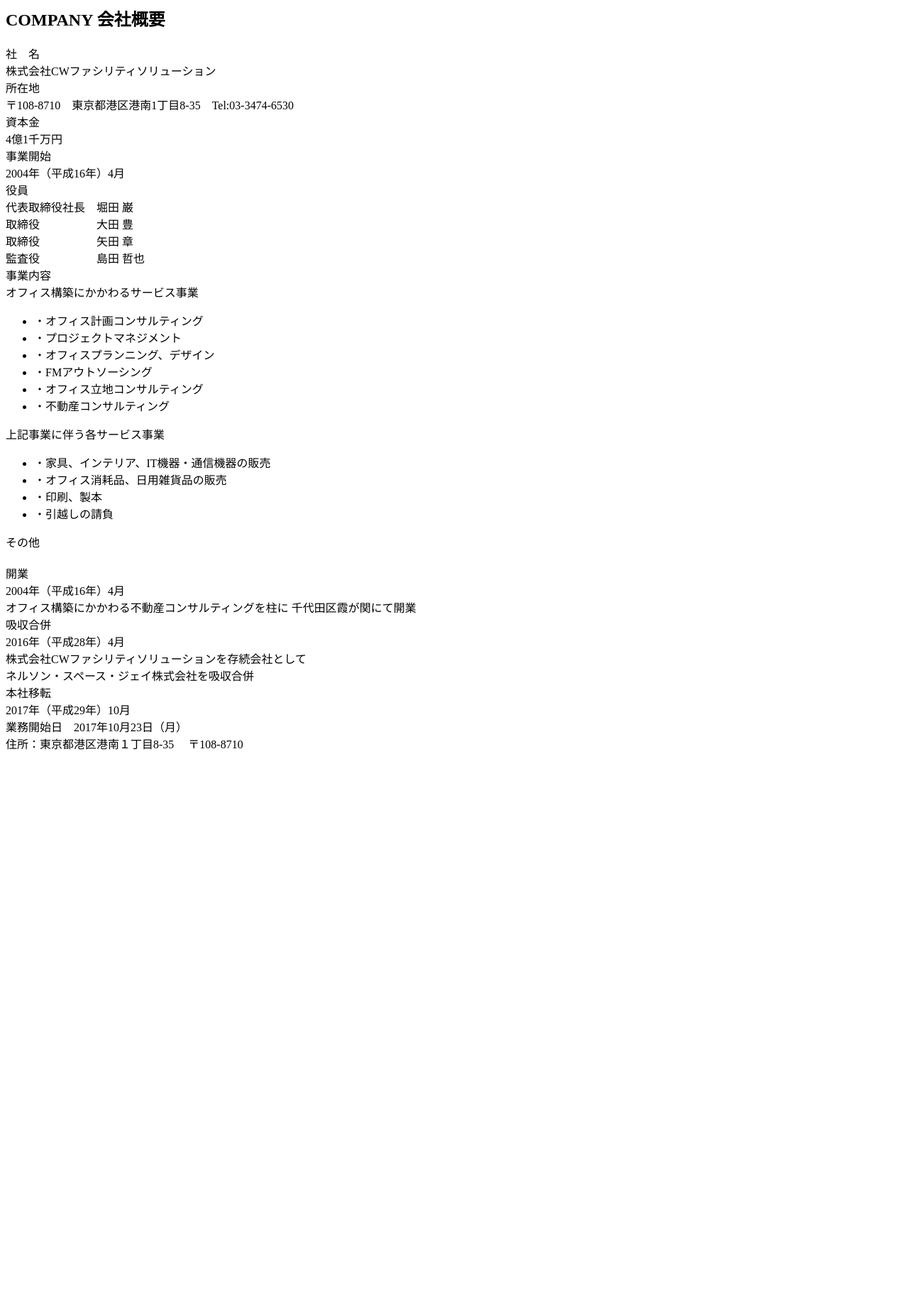
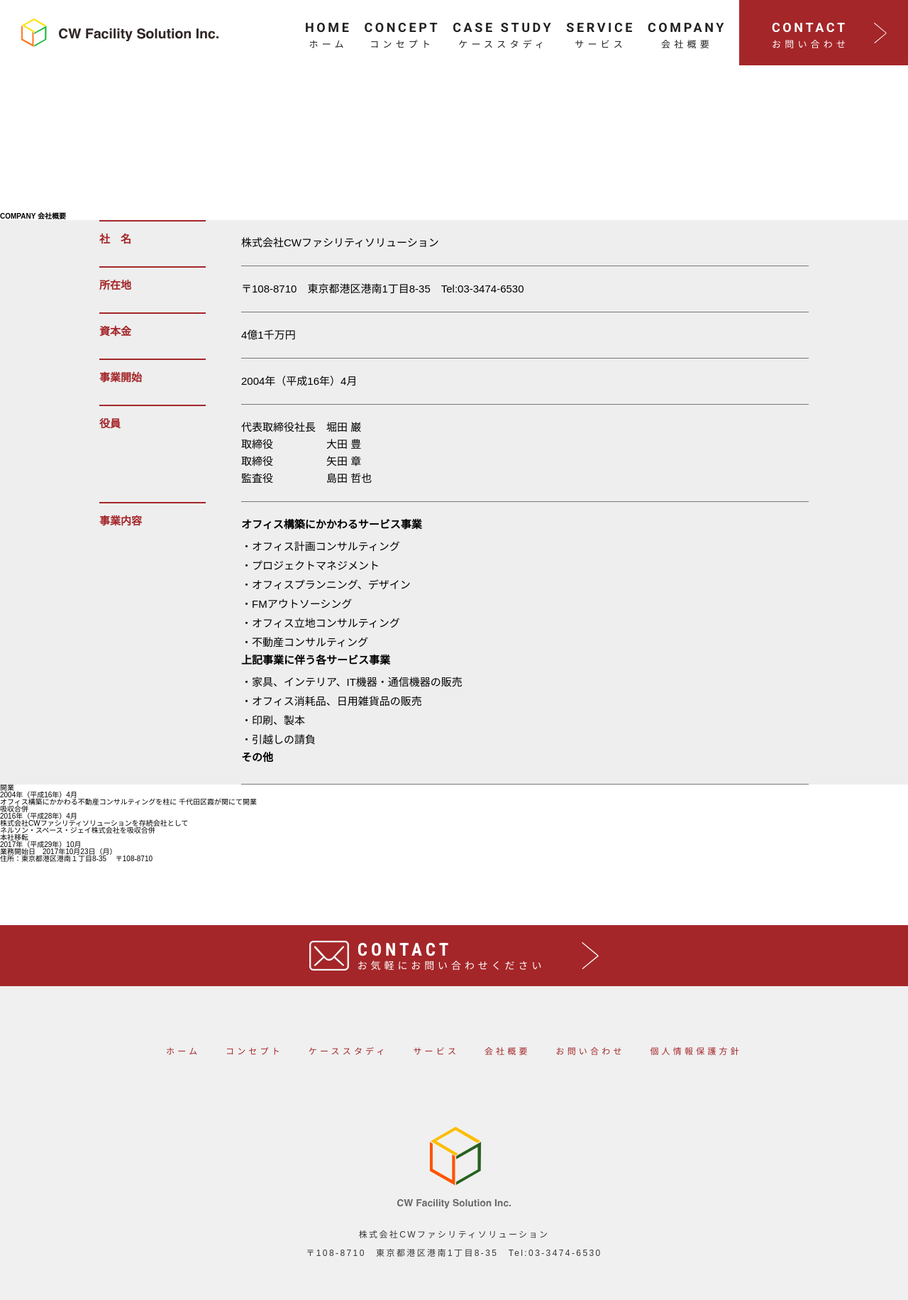
Before and after one commit to torirepe/cwf, a PHP site: page /company/index.php in a window 1280 px wide. Shown: the whole page at 71% size. Before the commit the page ends 1056 px from the top, so only its background shows below. Run offline with PHP 8.4, Linux system fonts and the light colour scheme.

Commit message:
company adddddd

```diff
--- a/company/index.php
+++ b/company/index.php
@@ -1,5 +1,5 @@
-
-<main id="concept">
+<?php require("../inc/_header.php");?>
+<main id="company">
 
   <!-- hero -->
   <div class="visual">
@@ -16,26 +16,23 @@
     <div class="profile">
       <dl class="profile-list">
         <dt class="profile-list__term">社　名</dt>
-        <dt class="profile-list__description">株式会社CWファシリティソリューション</dt>
-
+        <dd class="profile-list__description">株式会社CWファシリティソリューション</dd>
         <dt class="profile-list__term">所在地</dt>
-        <dt class="profile-list__description">〒108-8710　東京都港区港南1丁目8-35　Tel:03-3474-6530</dt>
-
+        <dd class="profile-list__description">〒108-8710　東京都港区港南1丁目8-35　Tel:03-3474-6530</dd>
         <dt class="profile-list__term">資本金</dt>
-        <dt class="profile-list__description">4億1千万円</dt>
-
+        <dd class="profile-list__description">4億1千万円</dd>
         <dt class="profile-list__term">事業開始</dt>
-        <dt class="profile-list__description">2004年（平成16年）4月</dt>
+        <dd class="profile-list__description">2004年（平成16年）4月</dd>
 
         <dt class="profile-list__term">役員</dt>
-        <dt class="profile-list__description">
+        <dd class="profile-list__description">
               代表取締役社長　堀田 巌
           <br>取締役　　　　　大田 豊
           <br>取締役　　　　　矢田 章
           <br>監査役　　　　　島田 哲也
-        </dt>
+        </dd>
         <dt class="profile-list__term">事業内容</dt>
-        <dt class="profile-list__description">
+        <dd class="profile-list__description">
           <div class="heading">オフィス構築にかかわるサービス事業</div>
           <ul class="list">
             <li>・オフィス計画コンサルティング</li>
@@ -53,7 +50,7 @@
             <li>・引越しの請負</li>
           </ul>
           <div class="heading">その他</div>
-        </dt>
+        </dd>
       </dl>
     </div>
   </section>
@@ -81,3 +78,5 @@
       </div>
     </div>
   </section>
+
+  <?php require("../inc/_footer.php");?>
--- a/inc/_header.php
+++ b/inc/_header.php
@@ -18,13 +18,13 @@
         <nav class="gnav">
           <ul class="list">
             <li class="item is-active">
-              <a href="">
+              <a href="/">
                 <span class="en">HOME</span>
                 <span class="jp">ホーム</span>
               </a>
             </li>
             <li class="item">
-              <a href="">
+              <a href="/concept/">
                 <span class="en">CONCEPT</span>
                 <span class="jp">コンセプト</span>
               </a>
--- a/style.css
+++ b/style.css
@@ -723,42 +723,98 @@ a:hover {
     bottom: 0;
     left: 0; }
 
-/* line 182, /Applications/MAMP/htdocs/CWF/scss/object/_page.scss */
+/* line 178, /Applications/MAMP/htdocs/CWF/scss/object/_page.scss */
+#company {
+  margin-top: 300px; }
+  /* line 180, /Applications/MAMP/htdocs/CWF/scss/object/_page.scss */
+  #company .profile {
+    background: #eee; }
+    /* line 182, /Applications/MAMP/htdocs/CWF/scss/object/_page.scss */
+    #company .profile .profile-list {
+      width: 1000px;
+      margin: 0 auto;
+      font-size: 0;
+      display: flex;
+      flex-flow: row wrap;
+      justify-content: space-between;
+      align-items: stretch; }
+      @media screen and (max-width: 640px) {
+        /* line 182, /Applications/MAMP/htdocs/CWF/scss/object/_page.scss */
+        #company .profile .profile-list {
+          width: 90%; } }
+      /* line 193, /Applications/MAMP/htdocs/CWF/scss/object/_page.scss */
+      #company .profile .profile-list .profile-list__term,
+      #company .profile .profile-list .profile-list__description {
+        font-size: 15px; }
+      /* line 197, /Applications/MAMP/htdocs/CWF/scss/object/_page.scss */
+      #company .profile .profile-list .profile-list__term {
+        width: 15%;
+        display: inline-block;
+        border-top: 2px solid #a42629;
+        color: #a42629;
+        font-weight: bold;
+        padding: 17px 0 0;
+        margin-right: 5%; }
+        @media screen and (max-width: 640px) {
+          /* line 197, /Applications/MAMP/htdocs/CWF/scss/object/_page.scss */
+          #company .profile .profile-list .profile-list__term {
+            width: 100%; } }
+      /* line 209, /Applications/MAMP/htdocs/CWF/scss/object/_page.scss */
+      #company .profile .profile-list .profile-list__description {
+        width: 80%;
+        display: inline-block;
+        border-bottom: 1px solid #777;
+        padding: 20px 0;
+        line-height: 1.6; }
+        @media screen and (max-width: 640px) {
+          /* line 209, /Applications/MAMP/htdocs/CWF/scss/object/_page.scss */
+          #company .profile .profile-list .profile-list__description {
+            width: 100%; } }
+        /* line 218, /Applications/MAMP/htdocs/CWF/scss/object/_page.scss */
+        #company .profile .profile-list .profile-list__description .heading {
+          font-weight: bold;
+          margin-bottom: 5px; }
+        /* line 222, /Applications/MAMP/htdocs/CWF/scss/object/_page.scss */
+        #company .profile .profile-list .profile-list__description .list {
+          line-height: 1.8;
+          margiLn-bottom: 40px; }
+
+/* line 242, /Applications/MAMP/htdocs/CWF/scss/object/_page.scss */
 #privacy .detail .detail-block {
   max-width: 1230px;
   margin: 0 auto 100px; }
-  /* line 185, /Applications/MAMP/htdocs/CWF/scss/object/_page.scss */
+  /* line 245, /Applications/MAMP/htdocs/CWF/scss/object/_page.scss */
   #privacy .detail .detail-block .detail-block_heading {
     margin-bottom: 50px;
     border: 1px solid #000;
     padding: 20px 40px;
     font-size: 24px;
     font-weight: bold; }
-  /* line 193, /Applications/MAMP/htdocs/CWF/scss/object/_page.scss */
+  /* line 253, /Applications/MAMP/htdocs/CWF/scss/object/_page.scss */
   #privacy .detail .detail-block .detail-block__content .text {
     font-size: 16px;
     line-height: 1.6;
     margin-bottom: 50px; }
-    /* line 197, /Applications/MAMP/htdocs/CWF/scss/object/_page.scss */
+    /* line 257, /Applications/MAMP/htdocs/CWF/scss/object/_page.scss */
     #privacy .detail .detail-block .detail-block__content .text a {
       color: #a42629;
       display: inline-block; }
-  /* line 202, /Applications/MAMP/htdocs/CWF/scss/object/_page.scss */
+  /* line 262, /Applications/MAMP/htdocs/CWF/scss/object/_page.scss */
   #privacy .detail .detail-block .detail-block__content .heading {
     font-size: 20px;
     font-weight: bold;
     margin-bottom: 20px; }
-  /* line 207, /Applications/MAMP/htdocs/CWF/scss/object/_page.scss */
+  /* line 267, /Applications/MAMP/htdocs/CWF/scss/object/_page.scss */
   #privacy .detail .detail-block .detail-block__content .heading_small {
     font-size: 14px;
     font-weight: bold;
     margin-bottom: 10px; }
-  /* line 212, /Applications/MAMP/htdocs/CWF/scss/object/_page.scss */
+  /* line 272, /Applications/MAMP/htdocs/CWF/scss/object/_page.scss */
   #privacy .detail .detail-block .detail-block__content .list {
     font-size: 14px;
     line-height: 1.8;
     margin-bottom: 60px; }
-    /* line 216, /Applications/MAMP/htdocs/CWF/scss/object/_page.scss */
+    /* line 276, /Applications/MAMP/htdocs/CWF/scss/object/_page.scss */
     #privacy .detail .detail-block .detail-block__content .list a {
       color: #a42629;
       margin-top: 10px; }
```
Also changed, not shown: scss/object/_page.scss (+63 -3 lines), 1 other file.
